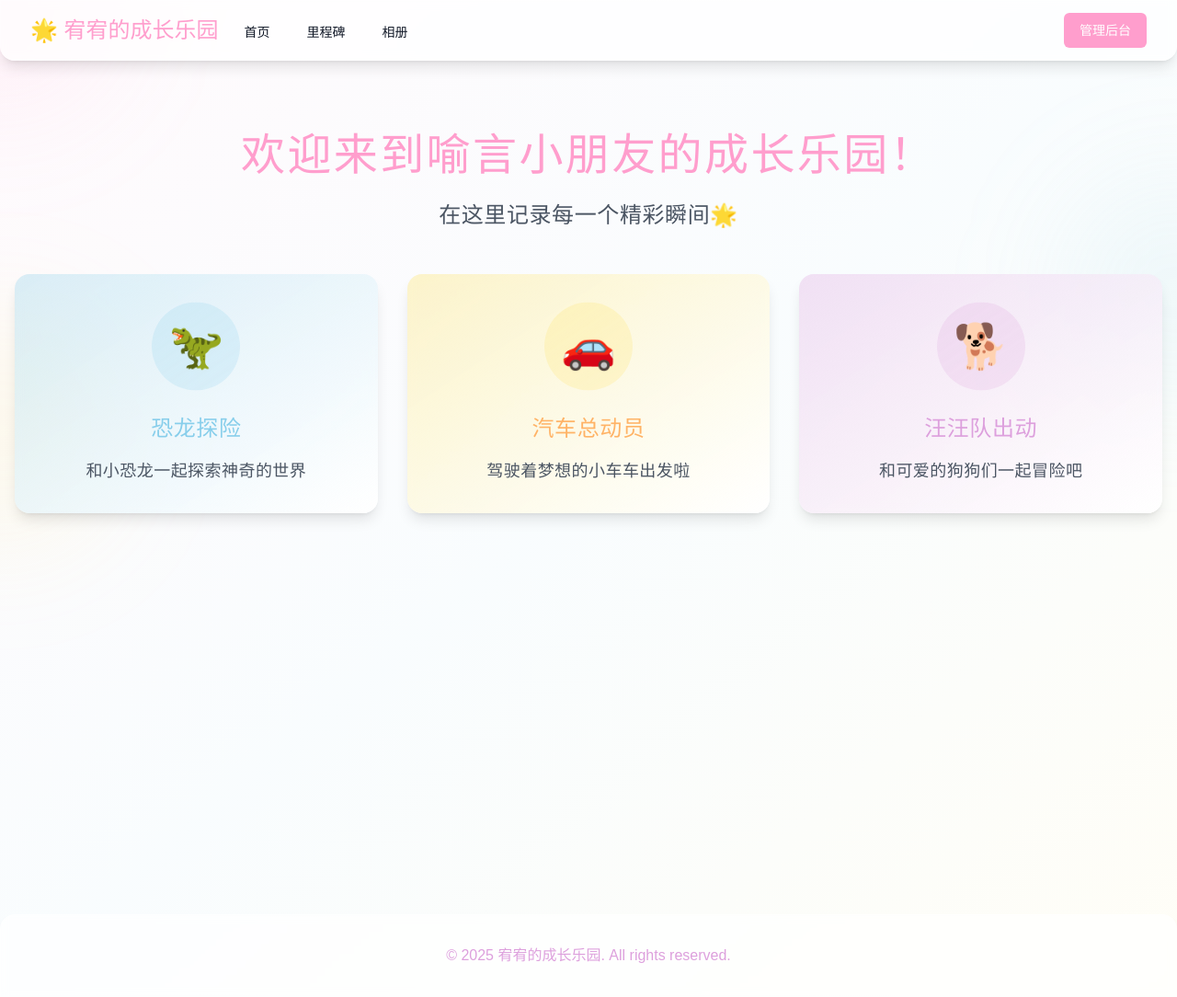
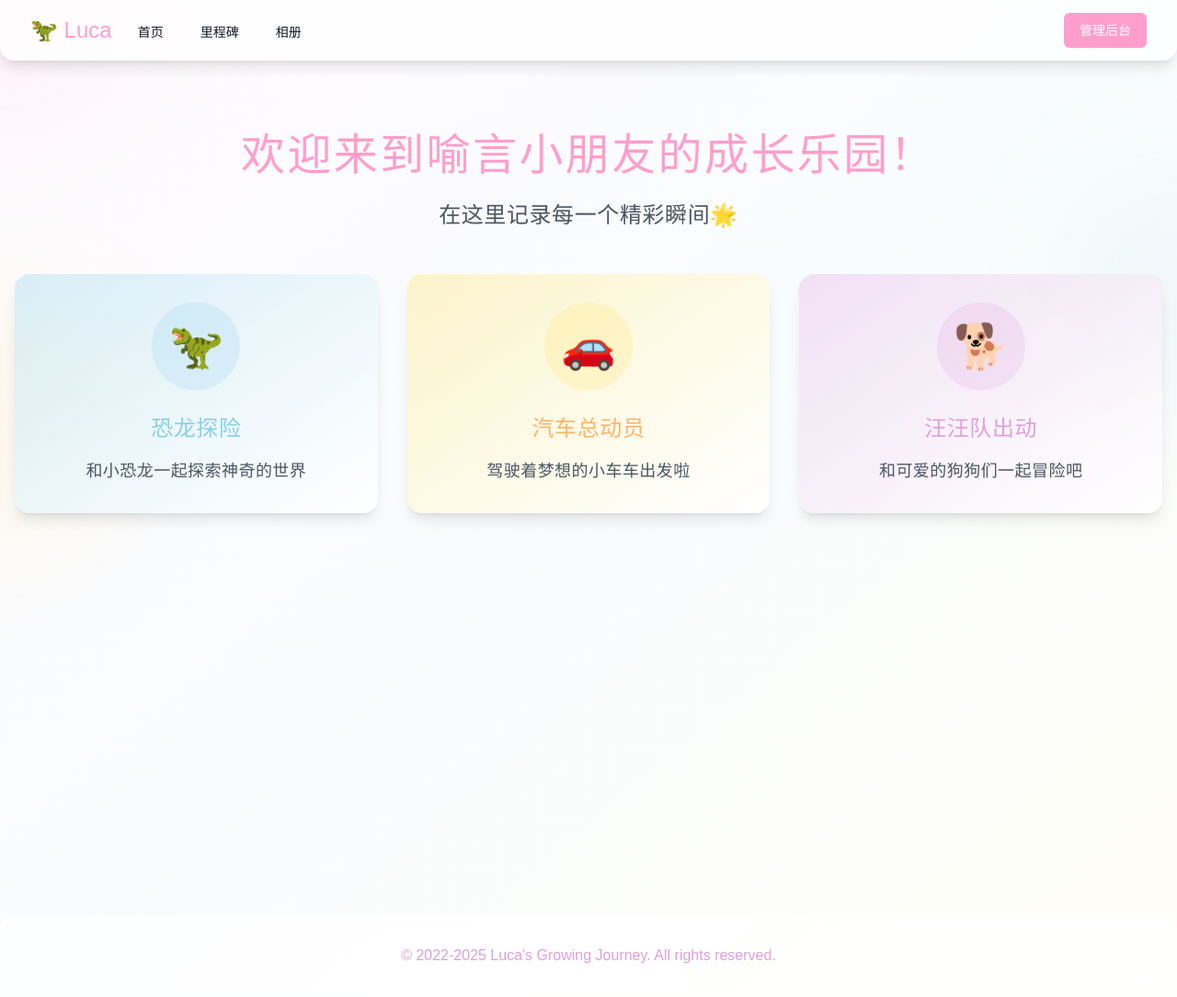
Before and after one commit to luckysonyu99/luckysonyu99.github.io, a Next.js app: page / in a window 1280 px wide. Shown: the whole page at 92% size. Built offline with nearby package versions, Linux system fonts and the light colour scheme; a web font is replaced by a local one.

Commit message:
fix: 恢复站点 logo 和页脚版权信息

```diff
--- a/app/layout.tsx
+++ b/app/layout.tsx
@@ -20,7 +20,7 @@ const zcoolQingKe = ZCOOL_QingKe_HuangYou({
 });
 
 export const metadata: Metadata = {
-  title: '宥宥小朋友的成长记录',
+  title: 'Luca\'s Growing Journey',
   description: '记录宝宝成长的点点滴滴',
 };
 
@@ -38,7 +38,7 @@ export default function RootLayout({
               <div className="flex">
                 <div className="flex-shrink-0 flex items-center">
                   <Link href="/" className="text-2xl font-qingke text-candy-pink hover:text-candy-purple transition-colors">
-                    🌟 宥宥的成长乐园
+                    🦖 Luca
                   </Link>
                 </div>
                 <div className="hidden sm:ml-6 sm:flex sm:space-x-8">
@@ -76,7 +76,7 @@ export default function RootLayout({
         <main className="container mx-auto px-4 py-8">{children}</main>
         <footer className="bg-white/70 backdrop-blur-sm shadow-lg rounded-t-2xl border border-white/20 mt-16 py-8">
           <div className="container mx-auto px-4 text-center">
-            <p className="font-qingke text-candy-purple">© {new Date().getFullYear()} 宥宥的成长乐园. All rights reserved.</p>
+            <p className="font-qingke text-candy-purple">© 2022-2025 Luca's Growing Journey. All rights reserved.</p>
           </div>
         </footer>
       </body>
```
